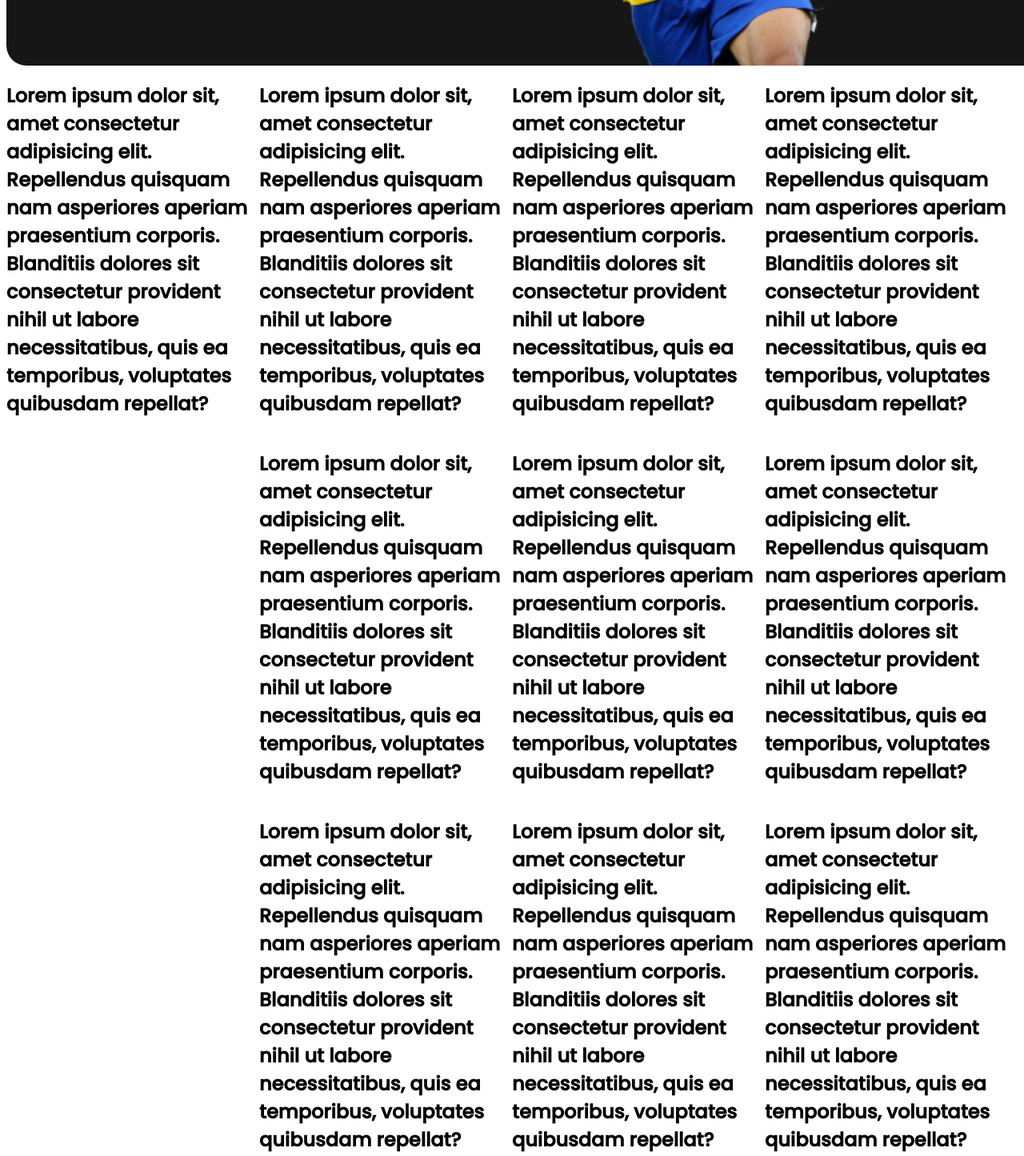
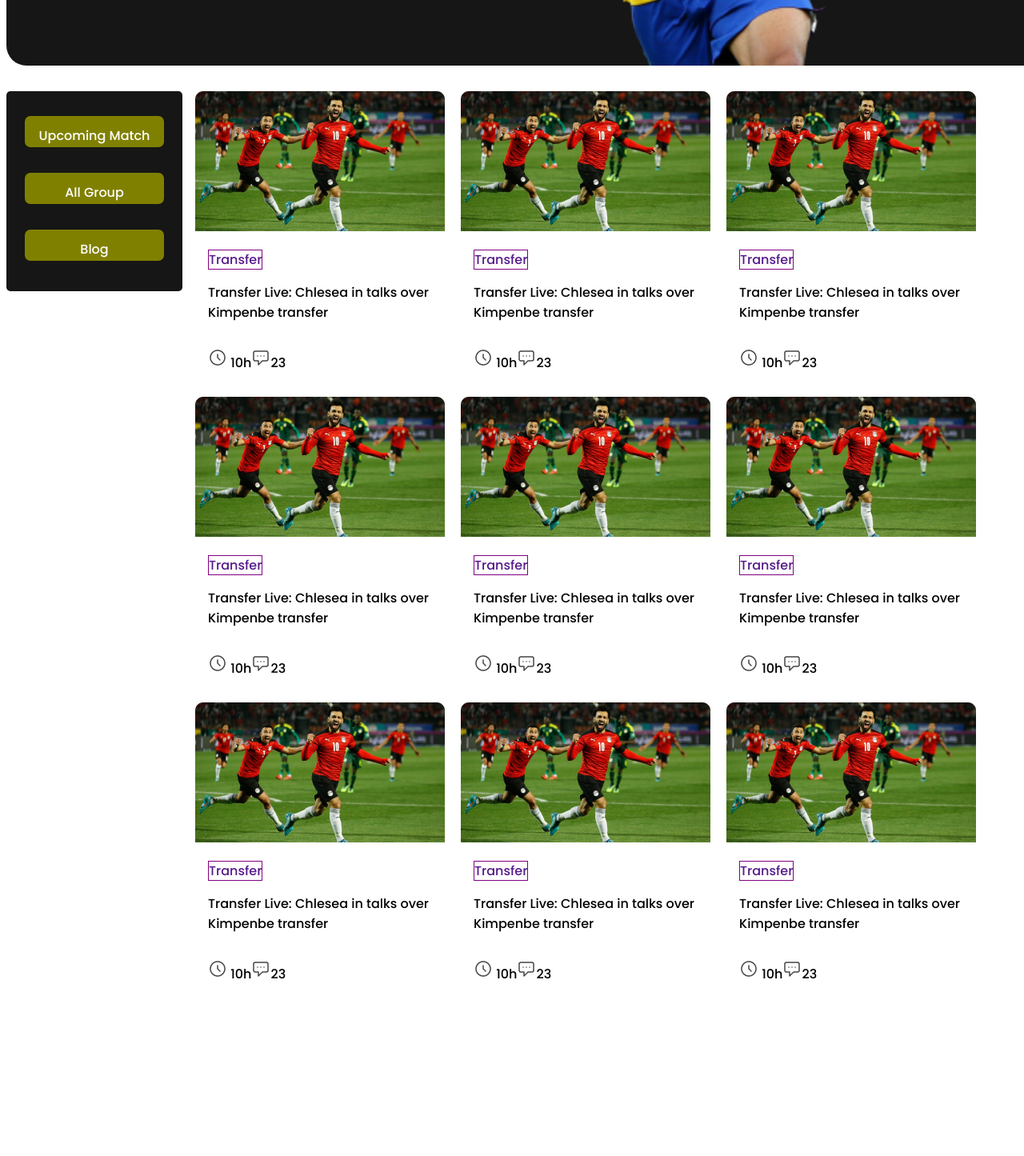
Before and after one commit to asktechzone/Assignment-No-2, a plain HTML site: page index.html in a window 1280 px wide. Shown: the part 630-2075 px from the top of the page at 80% size. After the commit the page ends 1878 px from the top, so only its background shows below. Drawn offline with Linux system fonts and the light colour scheme.

Commit message:
aside-and-blogs-complete

```diff
--- a/index.html
+++ b/index.html
@@ -38,60 +38,150 @@
     <main class="nav-article">
         <!-- Asid_Parts -->
         <aside>
-            <h1>Lorem ipsum dolor sit, amet consectetur adipisicing elit. Repellendus quisquam nam asperiores aperiam
-                praesentium corporis. Blanditiis dolores sit consectetur provident nihil ut labore necessitatibus, quis
-                ea temporibus, voluptates quibusdam repellat?</h1>
+            <div class="navs">
+                <a class="nav-button" href="">Upcoming Match</a>
+                <a class="nav-button" href="">All Group</a>
+                <a class="nav-button" href="">Blog</a>
+            </div>
         </aside>
         <!-- Section-Start -->
         <section class="articles">
-            <h1>Lorem ipsum dolor sit, amet consectetur adipisicing elit. Repellendus quisquam nam asperiores aperiam
-                praesentium corporis. Blanditiis dolores sit consectetur provident nihil ut labore necessitatibus, quis
-                ea temporibus, voluptates quibusdam repellat?</h1>
-            <h1>Lorem ipsum dolor sit, amet consectetur adipisicing elit. Repellendus quisquam nam asperiores aperiam
-                praesentium corporis. Blanditiis dolores sit consectetur provident nihil ut labore necessitatibus, quis
-                ea temporibus, voluptates quibusdam repellat?</h1>
-            <h1>Lorem ipsum dolor sit, amet consectetur adipisicing elit. Repellendus quisquam nam asperiores aperiam
-                praesentium corporis. Blanditiis dolores sit consectetur provident nihil ut labore necessitatibus, quis
-                ea temporibus, voluptates quibusdam repellat?</h1>
-            <h1>Lorem ipsum dolor sit, amet consectetur adipisicing elit. Repellendus quisquam nam asperiores aperiam
-                praesentium corporis. Blanditiis dolores sit consectetur provident nihil ut labore necessitatibus, quis
-                ea temporibus, voluptates quibusdam repellat?</h1>
-            <h1>Lorem ipsum dolor sit, amet consectetur adipisicing elit. Repellendus quisquam nam asperiores aperiam
-                praesentium corporis. Blanditiis dolores sit consectetur provident nihil ut labore necessitatibus, quis
-                ea temporibus, voluptates quibusdam repellat?</h1>
-            <h1>Lorem ipsum dolor sit, amet consectetur adipisicing elit. Repellendus quisquam nam asperiores aperiam
-                praesentium corporis. Blanditiis dolores sit consectetur provident nihil ut labore necessitatibus, quis
-                ea temporibus, voluptates quibusdam repellat?</h1>
-            <h1>Lorem ipsum dolor sit, amet consectetur adipisicing elit. Repellendus quisquam nam asperiores aperiam
-                praesentium corporis. Blanditiis dolores sit consectetur provident nihil ut labore necessitatibus, quis
-                ea temporibus, voluptates quibusdam repellat?</h1>
-            <h1>Lorem ipsum dolor sit, amet consectetur adipisicing elit. Repellendus quisquam nam asperiores aperiam
-                praesentium corporis. Blanditiis dolores sit consectetur provident nihil ut labore necessitatibus, quis
-                ea temporibus, voluptates quibusdam repellat?</h1>
-            <h1>Lorem ipsum dolor sit, amet consectetur adipisicing elit. Repellendus quisquam nam asperiores aperiam
-                praesentium corporis. Blanditiis dolores sit consectetur provident nihil ut labore necessitatibus, quis
-                ea temporibus, voluptates quibusdam repellat?</h1>
-            <h1>Lorem ipsum dolor sit, amet consectetur adipisicing elit. Repellendus quisquam nam asperiores aperiam
-                praesentium corporis. Blanditiis dolores sit consectetur provident nihil ut labore necessitatibus, quis
-                ea temporibus, voluptates quibusdam repellat?</h1>
-            <h1>Lorem ipsum dolor sit, amet consectetur adipisicing elit. Repellendus quisquam nam asperiores aperiam
-                praesentium corporis. Blanditiis dolores sit consectetur provident nihil ut labore necessitatibus, quis
-                ea temporibus, voluptates quibusdam repellat?</h1>
-            <h1>Lorem ipsum dolor sit, amet consectetur adipisicing elit. Repellendus quisquam nam asperiores aperiam
-                praesentium corporis. Blanditiis dolores sit consectetur provident nihil ut labore necessitatibus, quis
-                ea temporibus, voluptates quibusdam repellat?</h1>
-            <h1>Lorem ipsum dolor sit, amet consectetur adipisicing elit. Repellendus quisquam nam asperiores aperiam
-                praesentium corporis. Blanditiis dolores sit consectetur provident nihil ut labore necessitatibus, quis
-                ea temporibus, voluptates quibusdam repellat?</h1>
-            <h1>Lorem ipsum dolor sit, amet consectetur adipisicing elit. Repellendus quisquam nam asperiores aperiam
-                praesentium corporis. Blanditiis dolores sit consectetur provident nihil ut labore necessitatibus, quis
-                ea temporibus, voluptates quibusdam repellat?</h1>
-            <h1>Lorem ipsum dolor sit, amet consectetur adipisicing elit. Repellendus quisquam nam asperiores aperiam
-                praesentium corporis. Blanditiis dolores sit consectetur provident nihil ut labore necessitatibus, quis
-                ea temporibus, voluptates quibusdam repellat?</h1>
-            <h1>Lorem ipsum dolor sit, amet consectetur adipisicing elit. Repellendus quisquam nam asperiores aperiam
-                praesentium corporis. Blanditiis dolores sit consectetur provident nihil ut labore necessitatibus, quis
-                ea temporibus, voluptates quibusdam repellat?</h1>
+            <div class="blogs">
+                <img class="blog-image" src="assets/Blog Image.png" alt="">
+                <p><a class="blog-button" href="">Transfer</a></p>
+                <p class="p-article">Transfer Live: Chlesea in talks
+                    over Kimpenbe transfer
+                    </p>
+                    <div class="blog-detail">
+                        <div class="timing">
+                            <p><span><img src="assets/Time Icon.png" alt=""></span> 10h</p>
+                        </div>
+                        <div class="messaging">
+                            <p><span><img src="assets/Chat Icon.png" alt=""></span>23</p>
+                        </div>
+                    </div>
+            </div>
+            <div class="blogs">
+                <img class="blog-image" src="assets/Blog Image.png" alt="">
+                <p><a class="blog-button" href="">Transfer</a></p>
+                <p class="p-article">Transfer Live: Chlesea in talks
+                    over Kimpenbe transfer
+                    </p>
+                    <div class="blog-detail">
+                        <div class="timing">
+                            <p><span><img src="assets/Time Icon.png" alt=""></span> 10h</p>
+                        </div>
+                        <div class="messaging">
+                            <p><span><img src="assets/Chat Icon.png" alt=""></span>23</p>
+                        </div>
+                    </div>
+            </div>
+            <div class="blogs">
+                <img class="blog-image" src="assets/Blog Image.png" alt="">
+                <p><a class="blog-button" href="">Transfer</a></p>
+                <p class="p-article">Transfer Live: Chlesea in talks
+                    over Kimpenbe transfer
+                    </p>
+                    <div class="blog-detail">
+                        <div class="timing">
+                            <p><span><img src="assets/Time Icon.png" alt=""></span> 10h</p>
+                        </div>
+                        <div class="messaging">
+                            <p><span><img src="assets/Chat Icon.png" alt=""></span>23</p>
+                        </div>
+                    </div>
+            </div>
+            <div class="blogs">
+                <img class="blog-image" src="assets/Blog Image.png" alt="">
+                <p><a class="blog-button" href="">Transfer</a></p>
+                <p class="p-article">Transfer Live: Chlesea in talks
+                    over Kimpenbe transfer
+                    </p>
+                    <div class="blog-detail">
+                        <div class="timing">
+                            <p><span><img src="assets/Time Icon.png" alt=""></span> 10h</p>
+                        </div>
+                        <div class="messaging">
+                            <p><span><img src="assets/Chat Icon.png" alt=""></span>23</p>
+                        </div>
+                    </div>
+            </div>
+            <div class="blogs">
+                <img class="blog-image" src="assets/Blog Image.png" alt="">
+                <p><a class="blog-button" href="">Transfer</a></p>
+                <p class="p-article">Transfer Live: Chlesea in talks
+                    over Kimpenbe transfer
+                    </p>
+                    <div class="blog-detail">
+                        <div class="timing">
+                            <p><span><img src="assets/Time Icon.png" alt=""></span> 10h</p>
+                        </div>
+                        <div class="messaging">
+                            <p><span><img src="assets/Chat Icon.png" alt=""></span>23</p>
+                        </div>
+                    </div>
+            </div>
+            <div class="blogs">
+                <img class="blog-image" src="assets/Blog Image.png" alt="">
+                <p><a class="blog-button" href="">Transfer</a></p>
+                <p class="p-article">Transfer Live: Chlesea in talks
+                    over Kimpenbe transfer
+                    </p>
+                    <div class="blog-detail">
+                        <div class="timing">
+                            <p><span><img src="assets/Time Icon.png" alt=""></span> 10h</p>
+                        </div>
+                        <div class="messaging">
+                            <p><span><img src="assets/Chat Icon.png" alt=""></span>23</p>
+                        </div>
+                    </div>
+            </div>
+            <div class="blogs">
+                <img class="blog-image" src="assets/Blog Image.png" alt="">
+                <p><a class="blog-button" href="">Transfer</a></p>
+                <p class="p-article">Transfer Live: Chlesea in talks
+                    over Kimpenbe transfer
+                    </p>
+                    <div class="blog-detail">
+                        <div class="timing">
+                            <p><span><img src="assets/Time Icon.png" alt=""></span> 10h</p>
+                        </div>
+                        <div class="messaging">
+                            <p><span><img src="assets/Chat Icon.png" alt=""></span>23</p>
+                        </div>
+                    </div>
+            </div>
+            <div class="blogs">
+                <img class="blog-image" src="assets/Blog Image.png" alt="">
+                <p><a class="blog-button" href="">Transfer</a></p>
+                <p class="p-article">Transfer Live: Chlesea in talks
+                    over Kimpenbe transfer
+                    </p>
+                    <div class="blog-detail">
+                        <div class="timing">
+                            <p><span><img src="assets/Time Icon.png" alt=""></span> 10h</p>
+                        </div>
+                        <div class="messaging">
+                            <p><span><img src="assets/Chat Icon.png" alt=""></span>23</p>
+                        </div>
+                    </div>
+            </div>
+            <div class="blogs">
+                <img class="blog-image" src="assets/Blog Image.png" alt="">
+                <p><a class="blog-button" href="">Transfer</a></p>
+                <p class="p-article">Transfer Live: Chlesea in talks
+                    over Kimpenbe transfer
+                    </p>
+                    <div class="blog-detail">
+                        <div class="timing">
+                            <p><span><img src="assets/Time Icon.png" alt=""></span> 10h</p>
+                        </div>
+                        <div class="messaging">
+                            <p><span><img src="assets/Chat Icon.png" alt=""></span>23</p>
+                        </div>
+                    </div>
+            </div>
+
         </section>
     </main>
 
--- a/style.css
+++ b/style.css
@@ -61,10 +61,78 @@ Height:613px;
 margin-top: 33px;
 margin-left: 3em;
 }
+/*------------------
+     navs and articles
+------------------------- */
+
+/* asides styles */
+.nav-article{
+    margin-top: 2em;
+}
+aside{
+    Width: 220px;
+    Height: 250px;
+    background-color:#161616;
+    border-radius: 5px;
+
+}
+.navs{
+    display: flex;
+    flex-direction: column;
+    align-content: center;
+    align-items: center;
+    margin-top: 15px;
+}
+.nav-button{
+    width: 150px;
+    height: 15px;
+    background-color: #808000	;
+    color: #FFFFFF;
+    text-decoration: none;
+    text-align: center;
+    font-size: 16px;
+    font-weight: 500;
+    padding: 12px;
+    border: none;
+    border-radius: 7px;
+    margin: 1em;
+
+}
+
 .nav-article{
     display: flex;
 }
 .articles{
     display: grid;
     grid-template-columns: repeat(3, 2fr);
+    grid-row-gap: 20px;
+    grid-column-gap: 20px;
+    margin-left: 1em;
 }
+
+.blogs{
+    Width:312px;
+    Height:362px;
+}
+.blog-image{
+    Width: 312px;
+    Height: 175px;
+}
+.blog-button{
+    Width:100px;
+    Height:32px;
+    text-decoration: none;
+    border: 1px solid purple;
+    margin-left: 1em;
+}
+.p-article{
+    margin-left: 1em;
+}
+.blog-detail{
+    display: flex;
+
+    margin-left: 1em;
+}
+.timing{
+
+}
```
